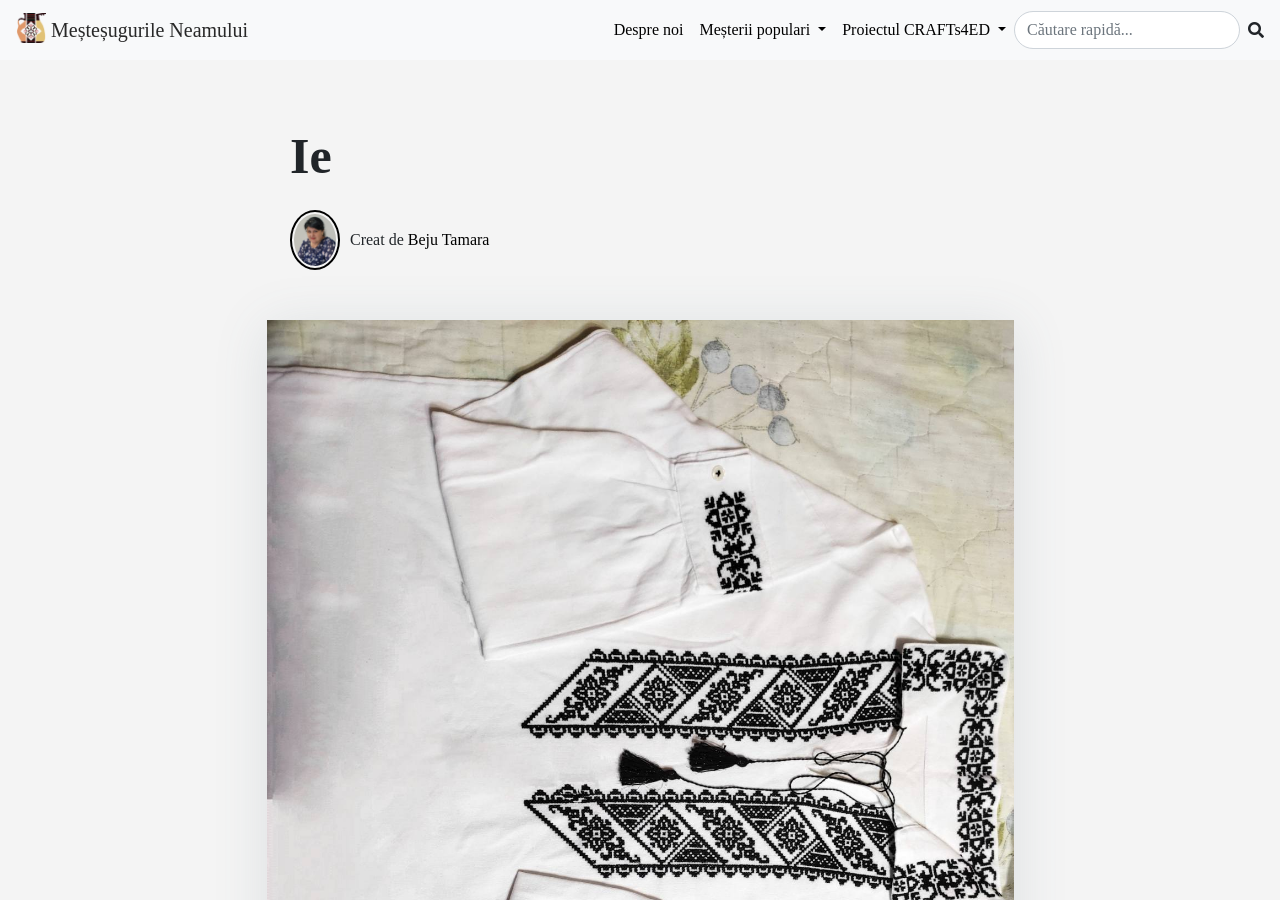
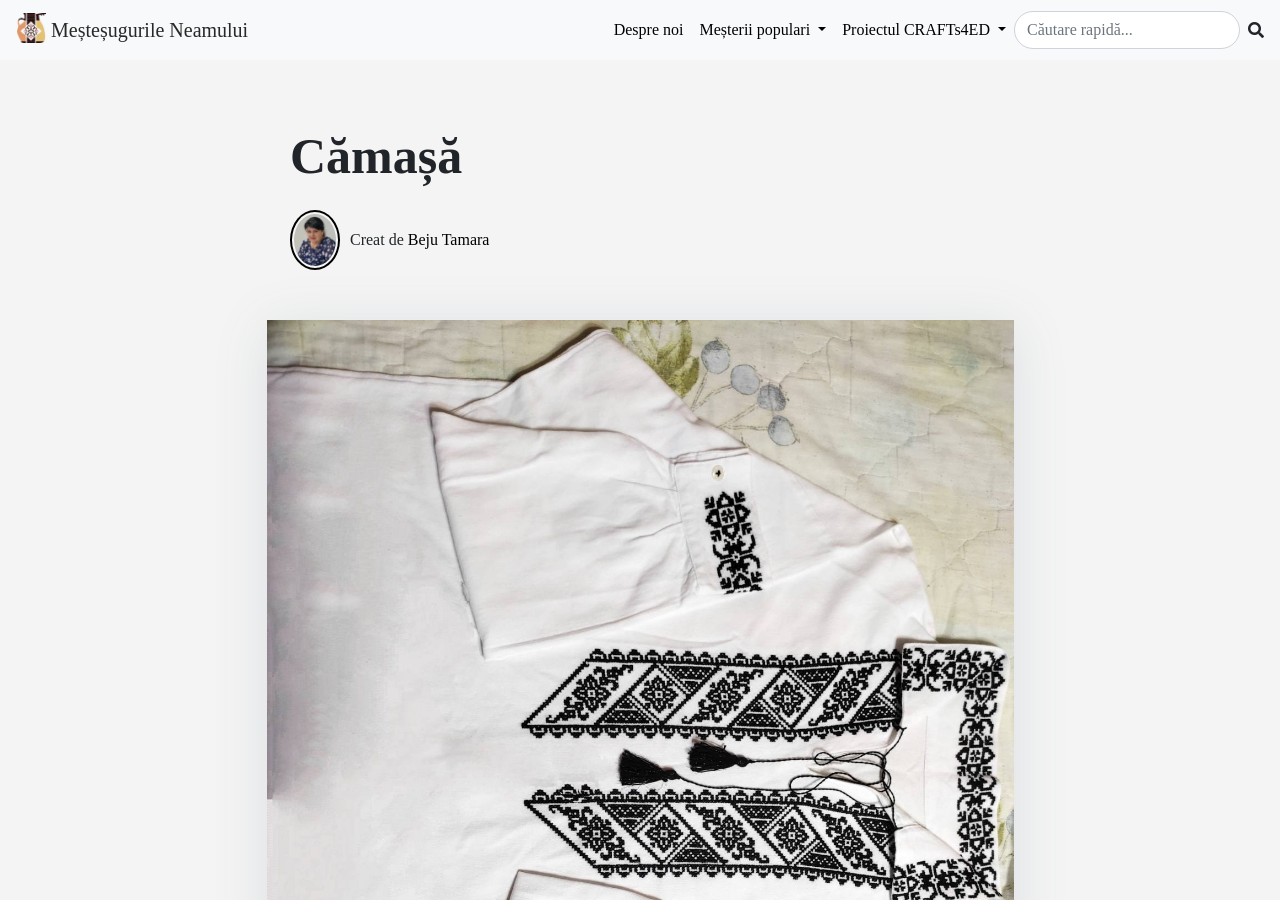
Before and after one commit to apantreprenor/mestesugurileneamului, a Jekyll site: the page built from _items/2022-01-19-ie-2.md, in a window 1280 px wide and 900 px high. Built offline with Jekyll 4.4.1, drawn with Linux system fonts in a browser that asks for light colours; nearby versions of some CDN libraries; a script that is not in the unit is left out; comment, search, counter and statistics services are not loaded.

Commit message:
Update Produse “2022-01-19-ie-2”

```diff
--- a/_items/2022-01-19-ie-2.md
+++ b/_items/2022-01-19-ie-2.md
@@ -1,11 +1,11 @@
 ---
 layout: item
-title: Ie
+title: Cămașă
 category: items
 tags:
   - Ie
   - poale
-  - catrinte
+  - catrințe
   - camesi barbati
 image: /assets/img/img-e1c3bffc9adf67a33d10b24499d8f8fb-v.jpg
 gallery:
```
